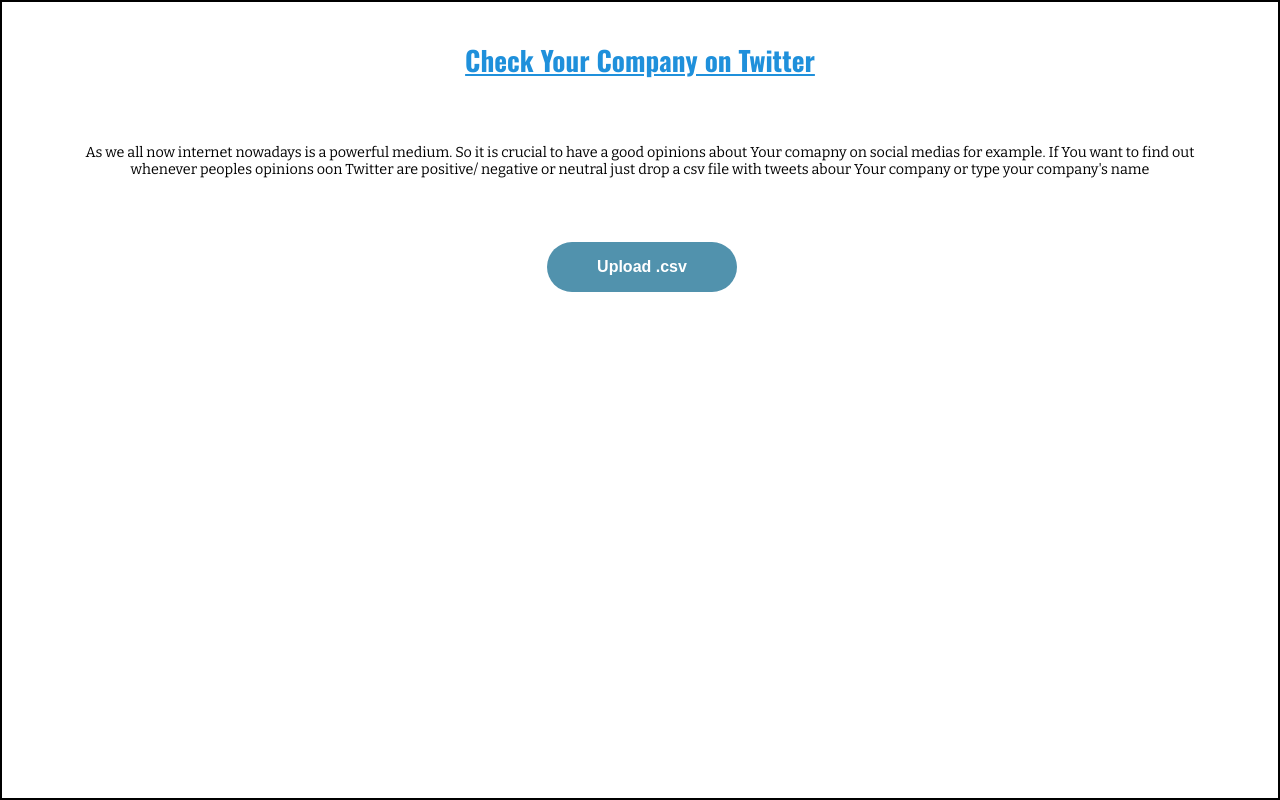
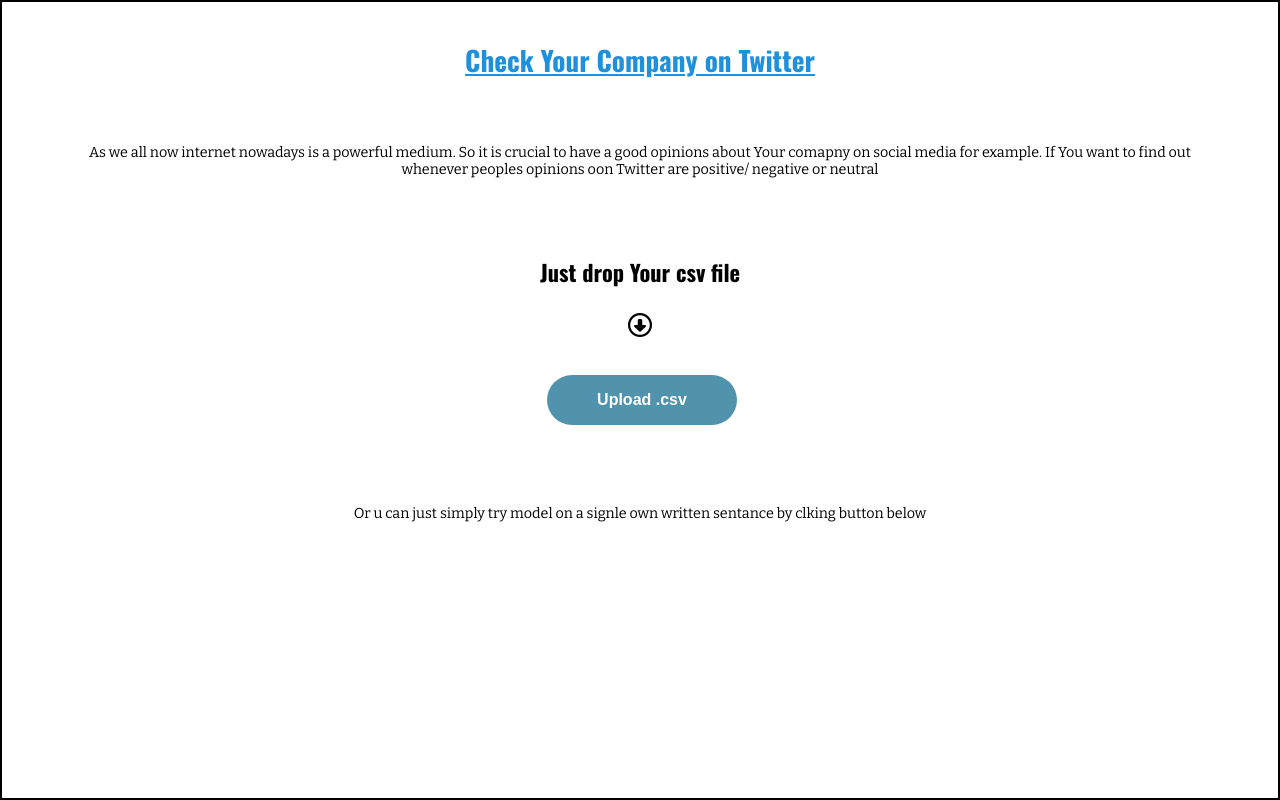
Before and after one commit to Bartekkz/BrandProductSentiment, a Flask app: page / in a window 1280 px wide. Run offline with Flask 2, Linux system fonts and the light colour scheme; some libraries are stand-ins or nearby versions.

Commit message:
add next text and init second button

```diff
--- a/static/index.css
+++ b/static/index.css
@@ -51,6 +51,19 @@
   right: 80%;
 }
 
+.btn-2 {
+  color: purple;
+  content: "\f15c";
+  font-family: "Font Awesome 5 Free";
+  font-size: 100%;
+  height: 100%;
+  right: 130%;
+  line-height: 3.3;
+  position: absolute;
+  top: 0px;
+  transition: all 0.3s;
+}
+
 
 .wrapper {
     width: 100%;
@@ -76,6 +89,12 @@
   text-decoration: underline;
 }
 
+.wrapper h3 {
+  font-size: 1.4em;
+  font-family: 'Oswald', sans-serif;
+  padding: 1%;
+}
+
 .wrapper p {
   padding: 5%;
   text-align: center;
--- a/templates/index.html
+++ b/templates/index.html
@@ -9,6 +9,7 @@
   <link href="https://fonts.googleapis.com/css?family=Nunito&display=swap" rel="stylesheet">
   <link rel="stylesheet" href="https://use.fontawesome.com/releases/v5.8.1/css/all.css">
   <link href="https://fonts.googleapis.com/css?family=Bitter|Oswald:700&display=swap" rel="stylesheet">
+  <script src='https://kit.fontawesome.com/a076d05399.js'></script>
   <title>CheckYourCompany</title>
 </head>
 <body>
@@ -18,14 +19,20 @@
       <p>
         As we all now internet nowadays is a powerful medium.
         So it is crucial to have a good opinions about Your comapny
-        on social medias for example. If You want to find out whenever
-        peoples opinions oon Twitter are positive/ negative or neutral just
-        drop a csv file with tweets abour Your company or type your company's name
+        on social media for example. If You want to find out whenever
+        peoples opinions oon Twitter are positive/ negative or neutral
       </p>
+      <h3>Just drop Your csv file</h3>
+      <i style='font-size:24px; padding:1% 0 3% 0;' class='far'>&#xf358;</i>
     </div>
     <div class='main'>
       <input type='file' id='file'>
       <label for='file' class='btn-1'>Upload .csv</label>
+      <p>
+        Or u can just simply try model on a signle own written sentance
+        by clking button below
+      </p>
+      <input type='button' value="Let's test it" class='btn-2'>
     </div>
   </div>
 </body>
```
